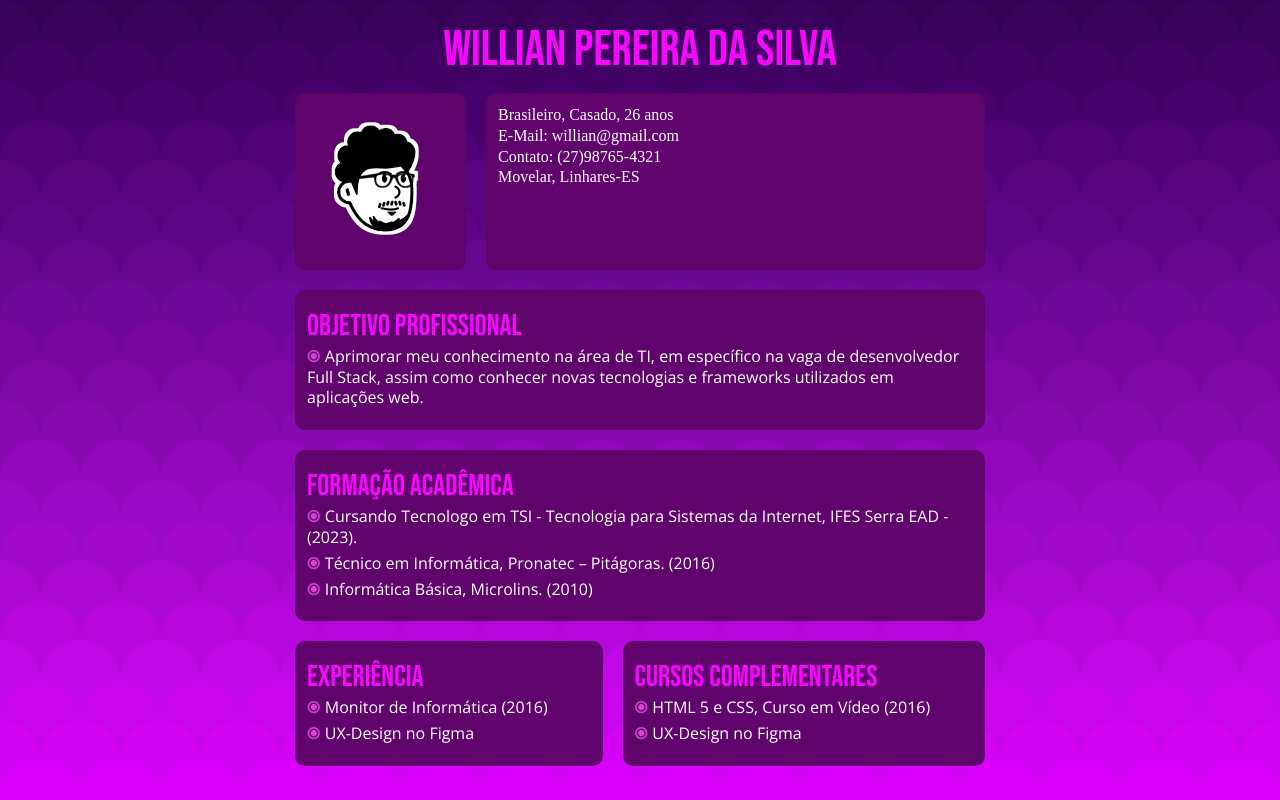
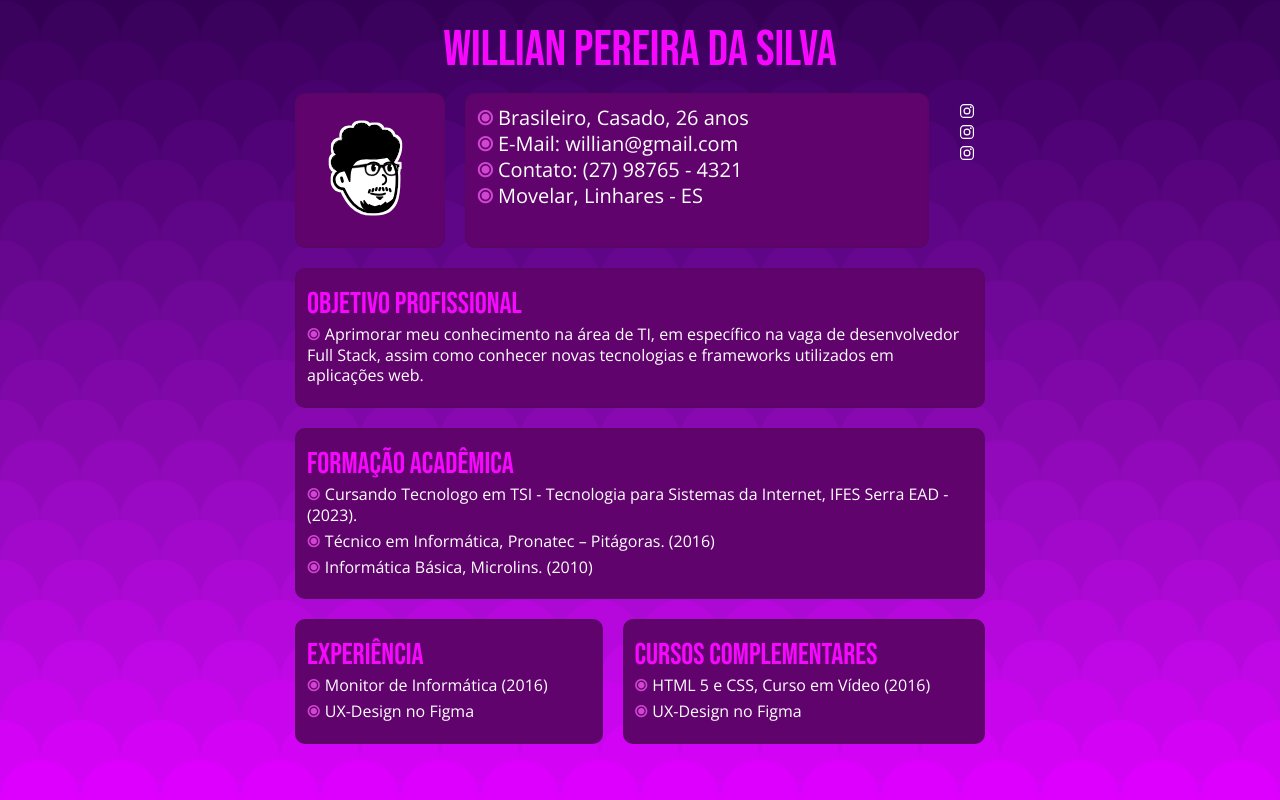
Before and after one commit to williansibertino/IFES_FrontEnd, a plain HTML site: page src/pages/curriculos/williansilva.html in a window 1280 px wide. Drawn offline with nearby package versions, Linux system fonts and the light colour scheme; a web font is replaced by a local one.

Commit message:
modified:   src/pages/curriculos/williansilva.html 	modified:   src/styles/new.css

```diff
--- a/src/pages/curriculos/williansilva.html
+++ b/src/pages/curriculos/williansilva.html
@@ -19,12 +19,19 @@
                         </picture>
                     </div>
                     <div class="flexItem">
-                        <ul>
-                            <li>Brasileiro, Casado, 26 anos</li>
-                            <li>E-Mail: willian@gmail.com</li>
-                            <li>Contato: (27)98765-4321</li>
-                            <li>Movelar, Linhares-ES</li>
+                        <ul class="lista">
+                            <li><b class="seta">&ofcir;</b>Brasileiro, Casado, 26 anos</li>
+                            <li><b class="seta">&ofcir;</b>E-Mail: willian@gmail.com</li>
+                            <li><b class="seta">&ofcir;</b>Contato: (27) 98765 - 4321</li>
+                            <li><b class="seta">&ofcir;</b>Movelar, Linhares - ES</li>
                         </ul>
+                    </div>
+                    <div class="flexItem">
+                        <div class="flexIcon">
+                            <a href="#"><ion-icon name="logo-instagram"></ion-icon></a>
+                            <a href="#"><ion-icon name="logo-instagram"></ion-icon></a>
+                            <a href="#"><ion-icon name="logo-instagram"></ion-icon></a>
+                        </div>
                     </div>
                 </div>
             </header>
@@ -66,5 +73,9 @@
             </section>
         </div>
     </div>
+
+    <script type="module" src="https://unpkg.com/ionicons@7.1.0/dist/ionicons/ionicons.esm.js"></script>
+    <script nomodule src="https://unpkg.com/ionicons@7.1.0/dist/ionicons/ionicons.js"></script>
+
 </body>
 </html>
--- a/src/styles/new.css
+++ b/src/styles/new.css
@@ -12,6 +12,7 @@ body {
     background-attachment: fixed;
     background-size: contain;
     color: #fff;
+    font-family: 'Open Sans', sans-serif;
 }
 h1 {
     font-family: 'Bebas Neue', sans-serif;
@@ -25,7 +26,6 @@ h2 {
     color: #f508fd;
 }
 p {
-    font-family: 'Open Sans', sans-serif;
     font-weight: 300;
     margin-bottom: 5px;
 }
@@ -37,6 +37,7 @@ p {
     display: flex;
     flex-direction: row;
     flex-wrap: wrap;
+    justify-content: center;
 
 }
 .flexItem {
@@ -46,11 +47,28 @@ p {
     border-radius: 10px;
     background-color: #61036d;
 }
+.lista {
+    font-size: 2rem;
+    font-weight: 300;
+}
 .flexItem:nth-child(1){
+    width: 150px;
+}
+@media only screen and (max-width:480px){
+    .flexItem:nth-child(1){
+        max-width: 100px;
+    }
+}
+.flexItem:nth-child(2) {
     flex-grow: 1;
 }
-.flexItem:nth-child(2) {
-    flex-grow: 2;
+.flexItem:last-child {
+    border: 0;
+    background: none;
+}
+.flexIcon {
+    display: flex;
+    flex-direction: column;
 }
 .avatar {
     margin: auto;
```
